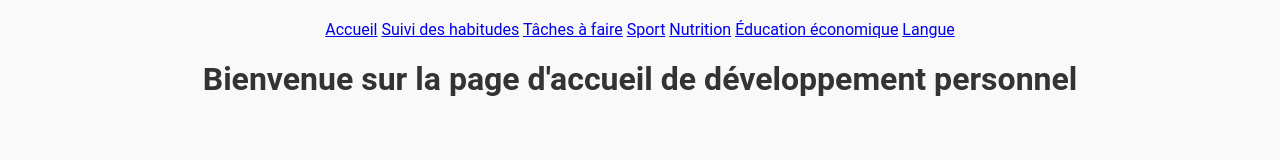
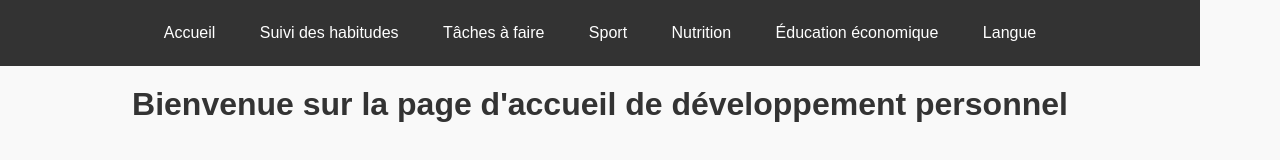
Before and after one commit to ilyeshuk/TV, a plain HTML site: page index.html in a window 1280 px wide. Drawn offline with Linux system fonts and the light colour scheme.

Commit message:
Update styles.css
Signed-off-by: ilyeshuk <159427197+ilyeshuk@users.noreply.github.com>

```diff
--- a/styles.css
+++ b/styles.css
@@ -199,3 +199,30 @@ body.dark-mode .chartjs-border {
 .delete-button:hover {
     color: var(--accent-color); /* Changement de couleur au survol */
 }
+
+body {
+    font-family: Arial, sans-serif; /* Définit la police du texte pour tout le corps de la page */
+    margin: 0; /* Supprime les marges par défaut du corps */
+    padding: 0; /* Supprime le padding par défaut du corps */
+}
+
+nav {
+    background-color: #333; /* Définit une couleur de fond sombre pour la barre de navigation */
+    padding: 10px; /* Ajoute un padding de 10px autour des éléments de la barre de navigation */
+}
+
+nav a {
+    color: white; /* Définit la couleur du texte des liens de navigation à blanc */
+    padding: 14px 20px; /* Ajoute du padding autour des liens de navigation pour les rendre plus larges et cliquables */
+    text-decoration: none; /* Supprime le soulignement des liens */
+    display: inline-block; /* Permet aux liens de s'afficher en ligne avec du padding autour */
+}
+
+nav a:hover {
+    background-color: #575757; /* Change la couleur de fond des liens au survol pour améliorer l'interaction visuelle */
+}
+
+h1 {
+    text-align: center; /* Centre le texte du titre */
+    margin-top: 20px; /* Ajoute un espace au-dessus du titre pour le séparer des autres éléments */
+}
```
